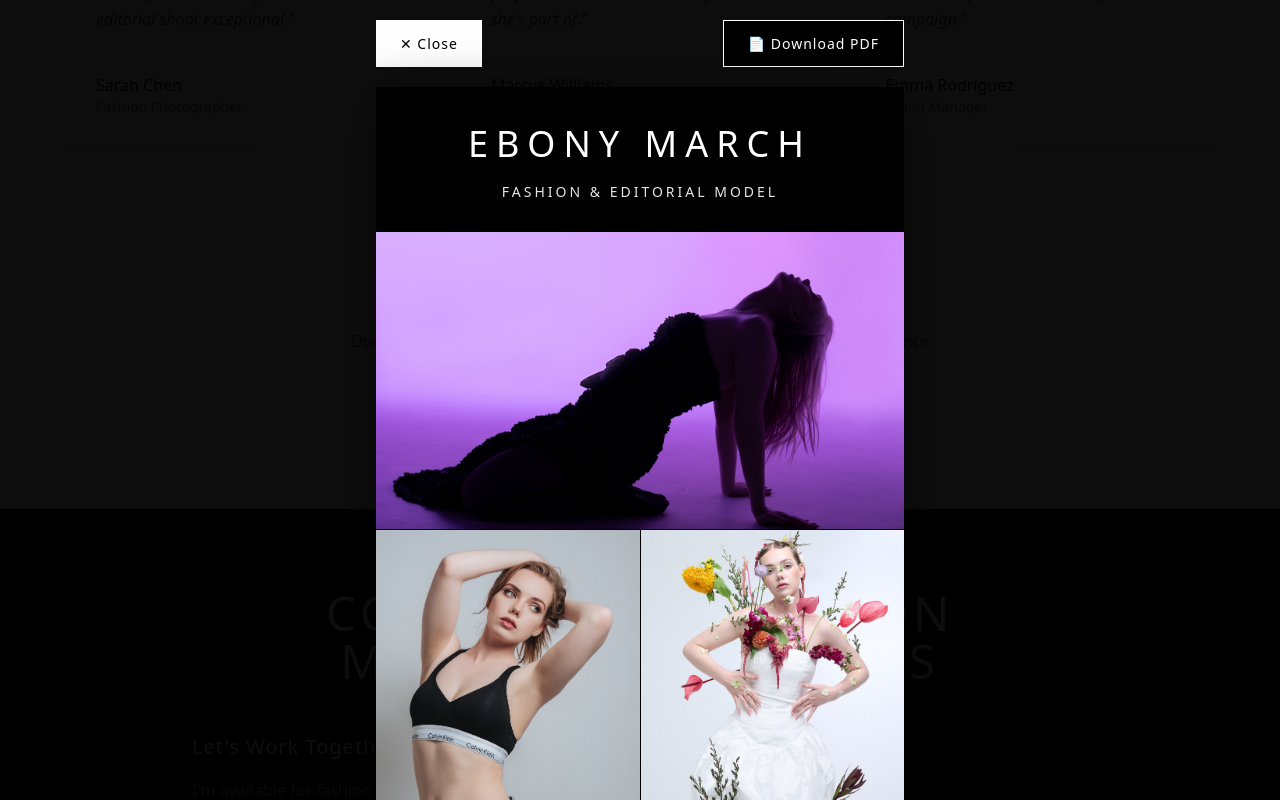
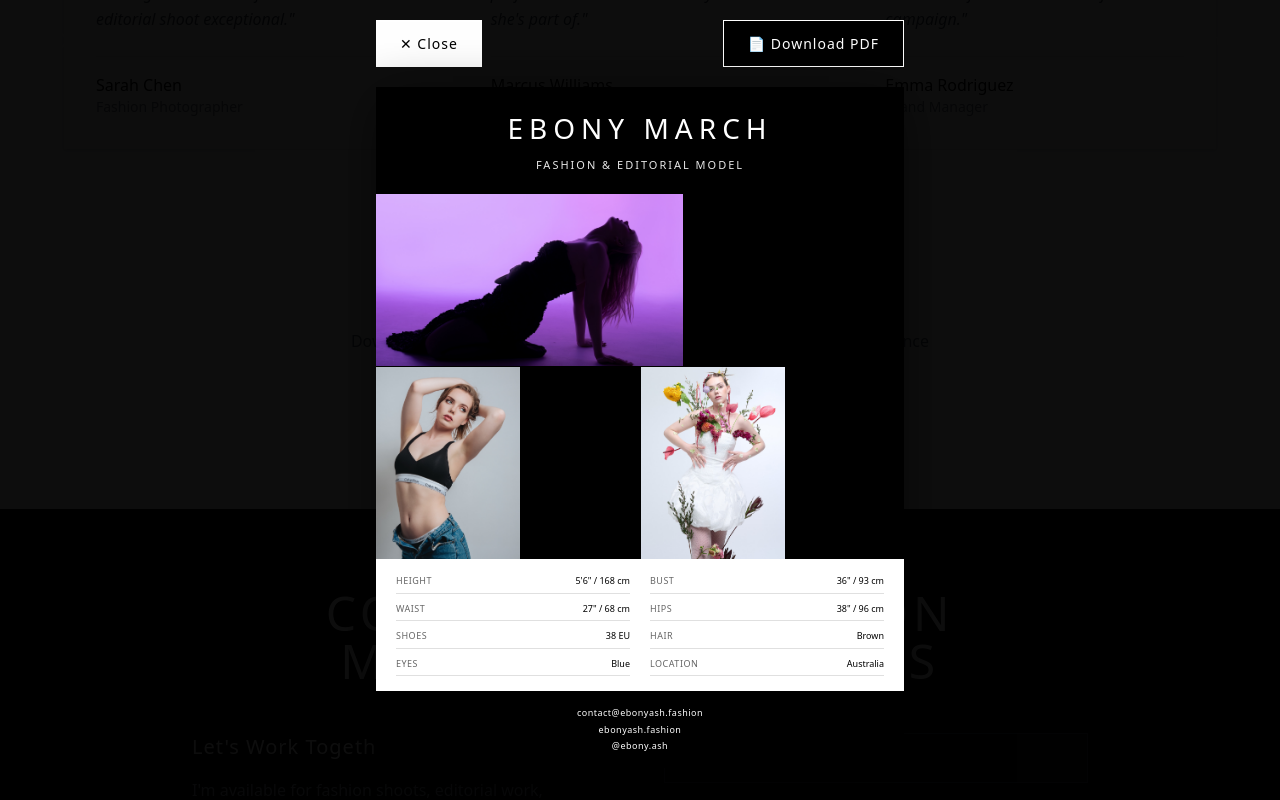
Before and after one commit to MRID0007/Ebony-01, a React (Vite) app: page / in a window 1280 px wide. Both pictures are taken after a click on the button "VIEW & DOWNLOAD COMP CARD". Shown: the part 4176-4976 px from the top of the page. Built offline with nearby package versions, Linux system fonts and the light colour scheme.

Commit message:
Optimize comp card sizing to fit on single page without trailing blanks

```diff
--- a/src/components/CompCardPage/CompCardPage.css
+++ b/src/components/CompCardPage/CompCardPage.css
@@ -67,21 +67,21 @@
 .comp-header {
   background: #000;
   color: white;
-  padding: 30px;
+  padding: 20px;
   text-align: center;
 }
 
 .comp-header h1 {
-  font-size: 36px;
+  font-size: 28px;
   font-weight: 300;
-  letter-spacing: 8px;
-  margin-bottom: 10px;
+  letter-spacing: 6px;
+  margin-bottom: 8px;
 }
 
 .comp-tagline {
-  font-size: 14px;
+  font-size: 11px;
   font-weight: 300;
-  letter-spacing: 3px;
+  letter-spacing: 2px;
   opacity: 0.9;
 }
 
@@ -97,6 +97,7 @@
   background: #f0f0f0;
   aspect-ratio: 3/4;
   overflow: hidden;
+  max-height: 2in;
 }
 
 .comp-photo img {
@@ -108,32 +109,33 @@
 .comp-photo-large {
   grid-column: 1 / -1;
   aspect-ratio: 16/9;
+  max-height: 1.8in;
 }
 
 /* Stats */
 .comp-stats {
-  padding: 30px;
+  padding: 15px 20px;
   background: white;
 }
 
 .comp-stats-grid {
   display: grid;
   grid-template-columns: 1fr 1fr;
-  gap: 15px 30px;
+  gap: 8px 20px;
 }
 
 .comp-stat {
   display: flex;
   justify-content: space-between;
-  padding-bottom: 8px;
+  padding-bottom: 5px;
   border-bottom: 1px solid #e0e0e0;
-  font-size: 11px;
+  font-size: 9px;
 }
 
 .comp-stat-label {
   color: #666;
   text-transform: uppercase;
-  letter-spacing: 1px;
+  letter-spacing: 0.5px;
 }
 
 .comp-stat-value {
@@ -145,14 +147,14 @@
 .comp-contact {
   background: #000;
   color: white;
-  padding: 20px 30px;
+  padding: 12px 20px;
   text-align: center;
 }
 
 .comp-contact-item {
-  font-size: 11px;
-  letter-spacing: 1px;
-  margin: 5px 0;
+  font-size: 9px;
+  letter-spacing: 0.5px;
+  margin: 3px 0;
 }
 
 /* Print styles */
@@ -172,8 +174,12 @@
     visibility: visible;
   }
 
-  body {
+  html, body {
     background: white !important;
+    margin: 0 !important;
+    padding: 0 !important;
+    height: 8.5in !important;
+    overflow: hidden !important;
   }
 
   .comp-card-overlay {
@@ -182,7 +188,10 @@
     top: 0;
     background: white;
     padding: 0;
-    overflow: visible;
+    margin: 0;
+    overflow: hidden;
+    width: 5.5in;
+    height: 8.5in;
   }
 
   .no-print {
@@ -192,18 +201,68 @@
   .comp-card-container {
     min-height: auto;
     padding: 0;
+    margin: 0;
+    height: 8.5in;
+    display: flex;
+    align-items: flex-start;
   }
 
   .comp-card {
     box-shadow: none;
-    page-break-after: avoid;
+    page-break-after: auto;
     page-break-inside: avoid;
     width: 5.5in;
-    height: auto;
+    max-height: 8.5in;
+    margin: 0;
+    overflow: hidden;
   }
 
   /* Ensure photos don't break across pages */
   .comp-photo {
     page-break-inside: avoid;
   }
+
+  .comp-header {
+    padding: 15px;
+  }
+
+  .comp-header h1 {
+    font-size: 24px;
+    letter-spacing: 5px;
+    margin-bottom: 6px;
+  }
+
+  .comp-tagline {
+    font-size: 10px;
+  }
+
+  .comp-photo-large {
+    max-height: 1.5in;
+  }
+
+  .comp-photo {
+    max-height: 1.8in;
+  }
+
+  .comp-stats {
+    padding: 12px 15px;
+  }
+
+  .comp-stats-grid {
+    gap: 6px 15px;
+  }
+
+  .comp-stat {
+    font-size: 8px;
+    padding-bottom: 4px;
+  }
+
+  .comp-contact {
+    padding: 10px 15px;
+  }
+
+  .comp-contact-item {
+    font-size: 8px;
+    margin: 2px 0;
+  }
 }
```
